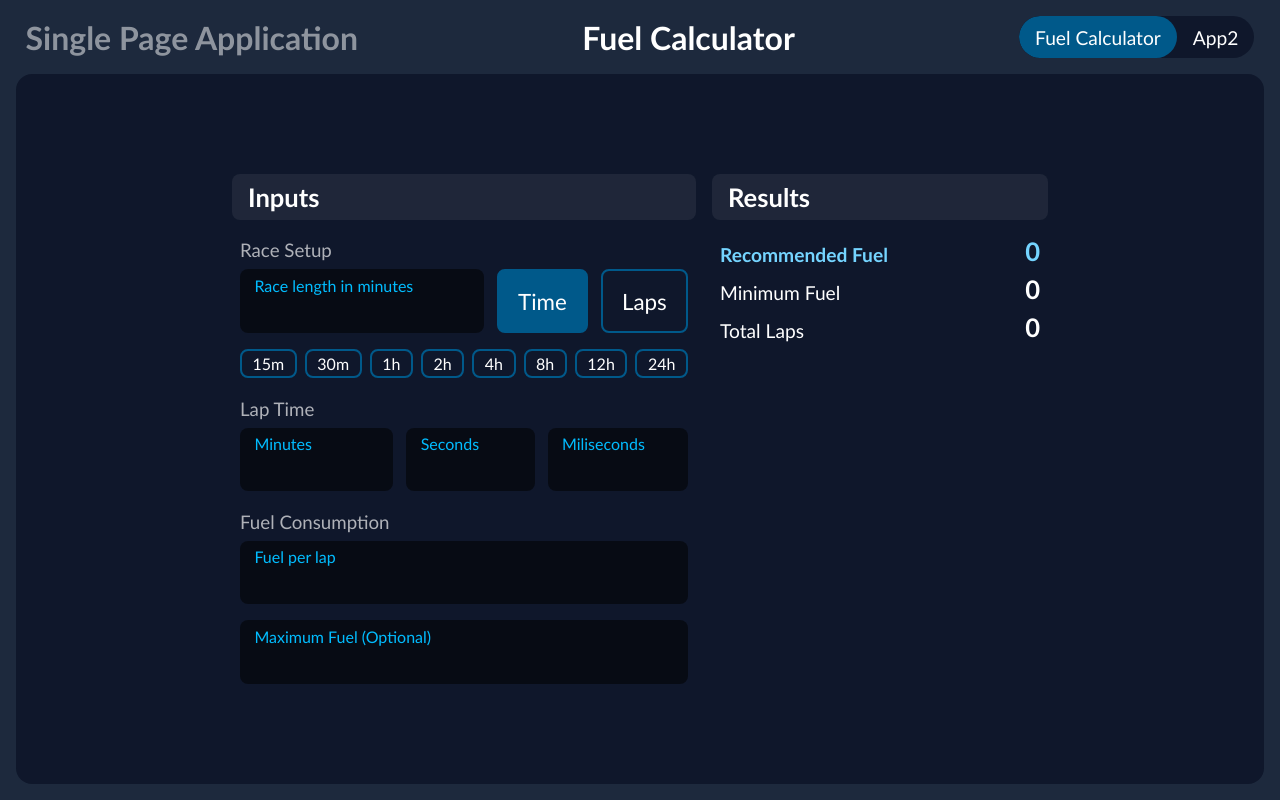
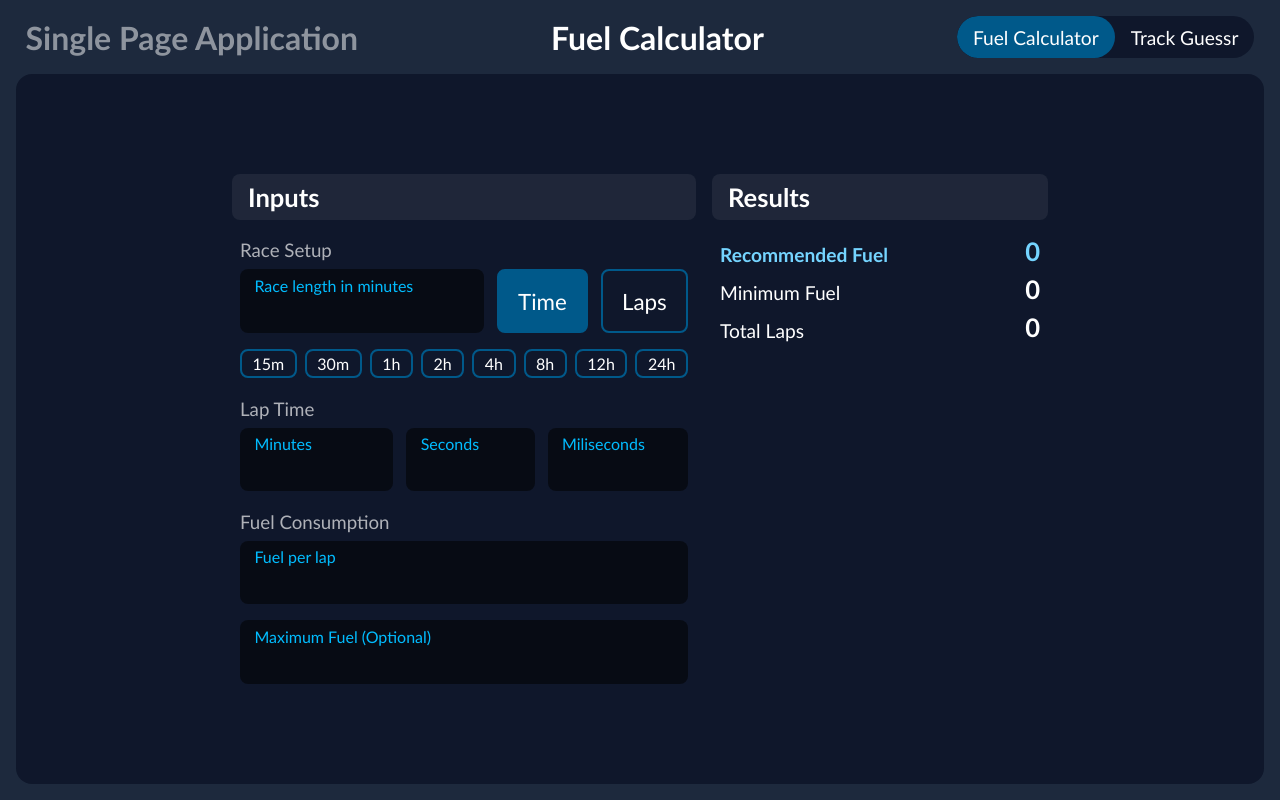
Before and after one commit to redbirdjs/web1_elm_beadando, a React (Vite) app in the folder 4_spa/: page / in a window 1280 px wide. Built offline with nearby package versions, Linux system fonts and the light colour scheme.

Commit message:
feladat4: második projekt név módosítva

```diff
--- a/4_spa/src/App.tsx
+++ b/4_spa/src/App.tsx
@@ -6,7 +6,7 @@ import App2 from './components/App2'
 function App() {
   const apps = [
     { name: "Fuel Calculator", element: <App1 /> },
-    { name: "App2", element: <App2 /> },
+    { name: "Track Guessr", element: <App2 /> },
   ];
 
   const [currentApp, setCurrentApp] = useState<number>(0);
```
